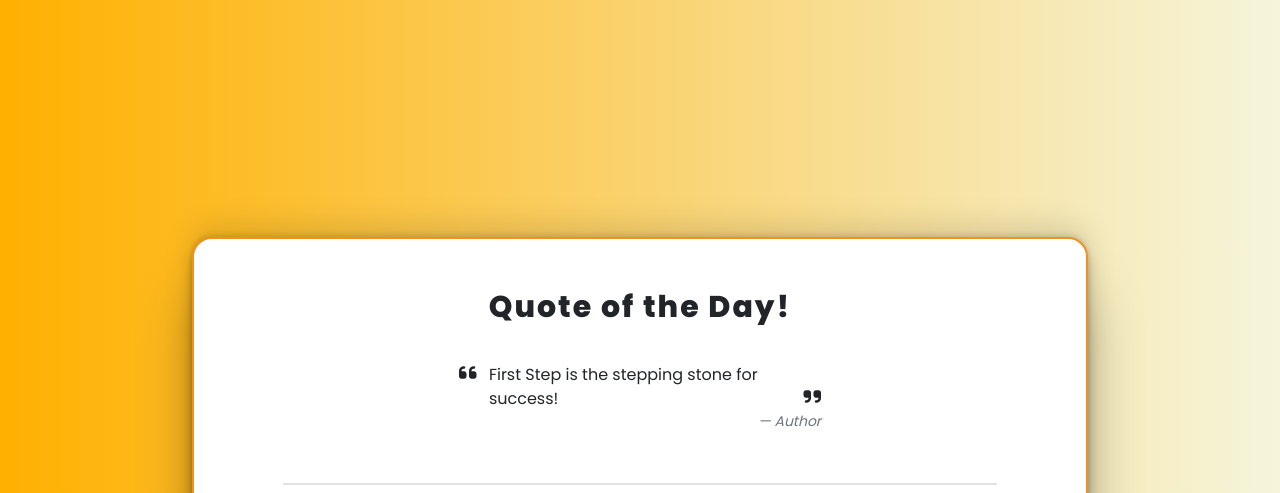
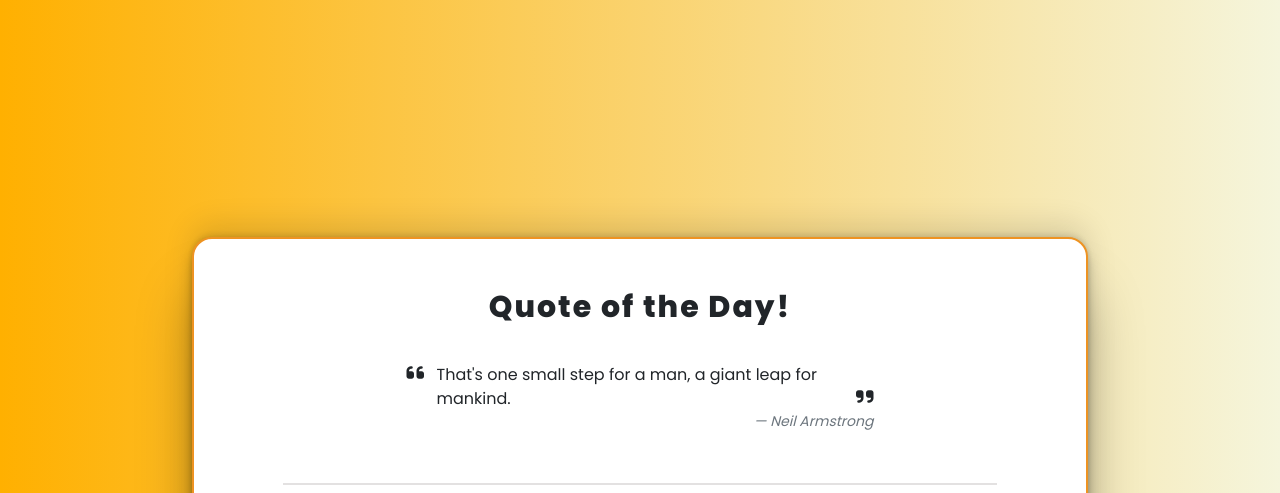
Before and after one commit to Coder-Gokul/Random-Quote-Generator, a plain HTML site: page index.html in a window 1280 px wide. Shown: the top 493 px of the page. Drawn offline with nearby package versions, Linux system fonts and the light colour scheme.

Commit message:
Update index.html

```diff
--- a/index.html
+++ b/index.html
@@ -21,9 +21,9 @@
                 <h1 class="title">Quote of the Day!</h1>
                 <blockquote class="text-container">
                     <i class="fa-solid fa-quote-left" id="quote-left"></i>
-                    <p id="quote">First Step is the stepping stone for success!</p>
+                    <p id="quote">That's one small step for a man, a giant leap for mankind.</p>
                     <i class="fa-solid fa-quote-right" id="quote-right"></i>
-                        <cite title="Author" class="blockquote-footer">Author</cite>
+                        <cite title="Author" class="blockquote-footer">Neil Armstrong</cite>
                 </blockquote>
 
             </article>
```
